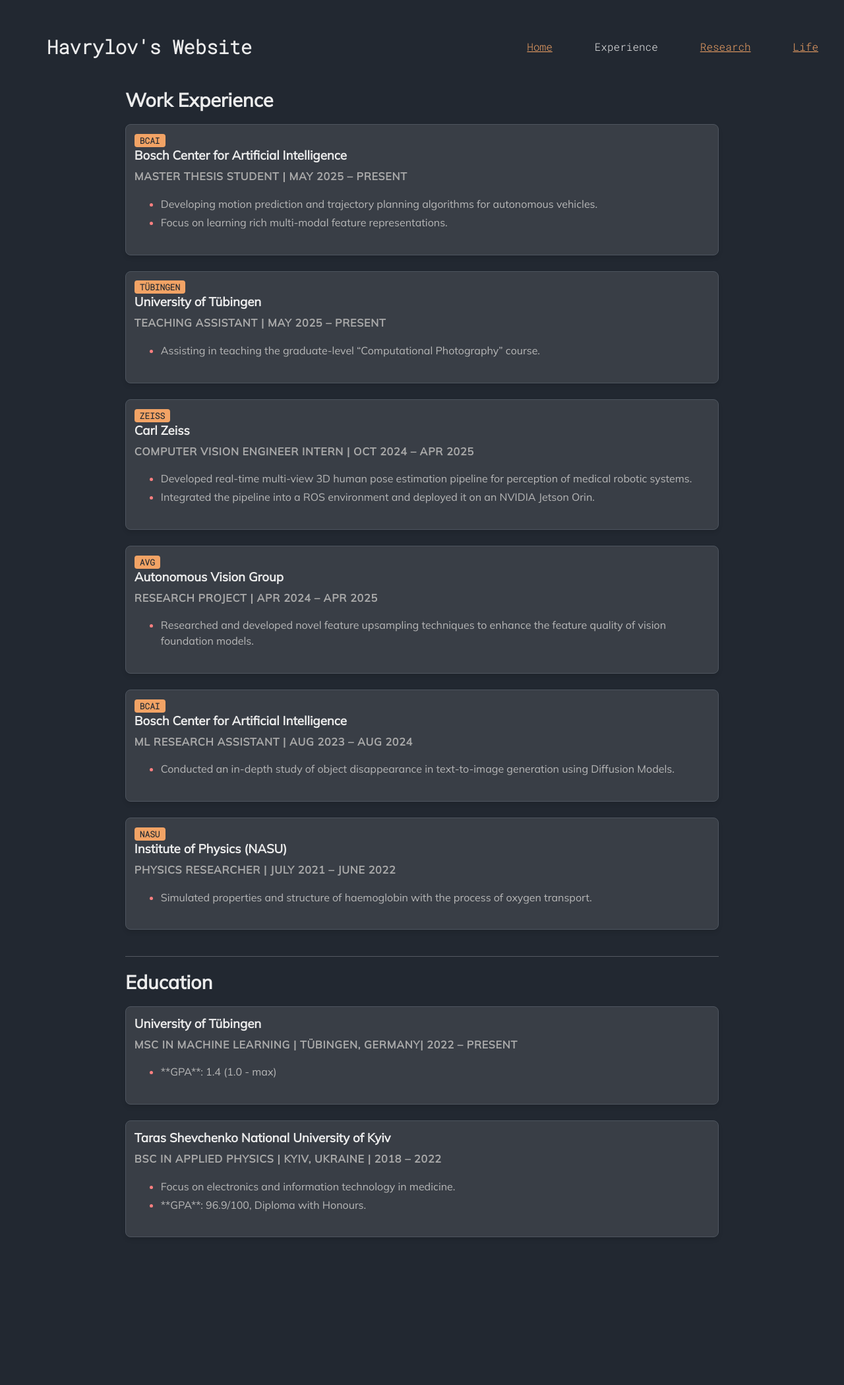
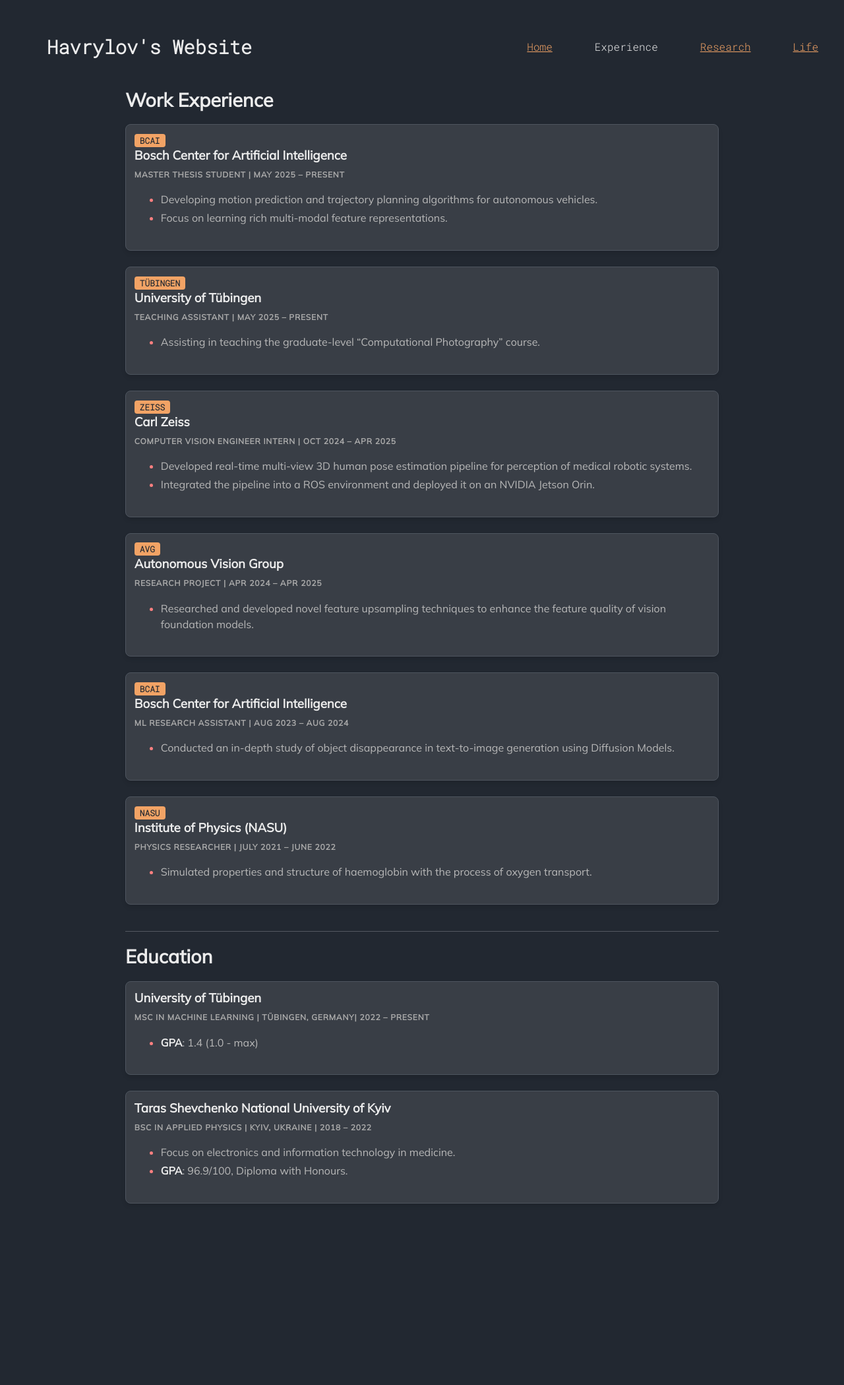
Before and after one commit to havrylovv/havrylovv.github.io, a Jekyll site: the page built from experience.md, in a window 1280 px wide. Shown: the whole page at 66% size. Built offline with Jekyll 4.4.1, drawn with Linux system fonts in a browser that asks for light colours; after the commit the page ends 2048 px from its top, so only the background shows below that.

```diff
--- a/assets/css/styles.css
+++ b/assets/css/styles.css
@@ -249,7 +249,7 @@ p{
 .subtext{
 	text-transform: uppercase;
 	font-weight: 800;
-	font-size: 12px;
+	font-size: 12px !important;
 	letter-spacing: .8px;
 	color: #aaa;
 	margin-bottom: 2rem;
--- a/experience.md
+++ b/experience.md
@@ -70,7 +70,7 @@ permalink: /experience/
   <h3>University of Tübingen</h3>
   <p class="subtext">MSc in Machine Learning | Tübingen, Germany| 2022 – present</p>
   <ul>
-    <li>**GPA**: 1.4 (1.0 - max)</li>
+    <li><strong>GPA</strong>: 1.4 (1.0 - max)</li>
   </ul>
 </div>
 
@@ -79,6 +79,6 @@ permalink: /experience/
   <p class="subtext">BSc in Applied Physics | Kyiv, Ukraine | 2018 – 2022</p>
   <ul>
     <li>Focus on electronics and information technology in medicine.</li>
-    <li>**GPA**: 96.9/100, Diploma with Honours.</li>
+    <li><strong>GPA</strong>: 96.9/100, Diploma with Honours.</li>
   </ul>
 </div>
```
